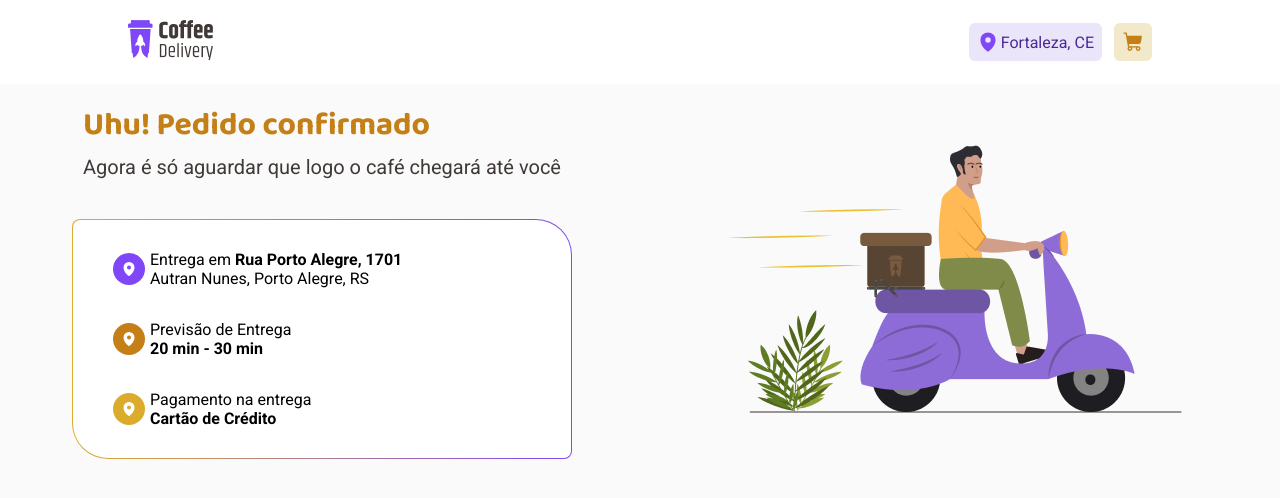
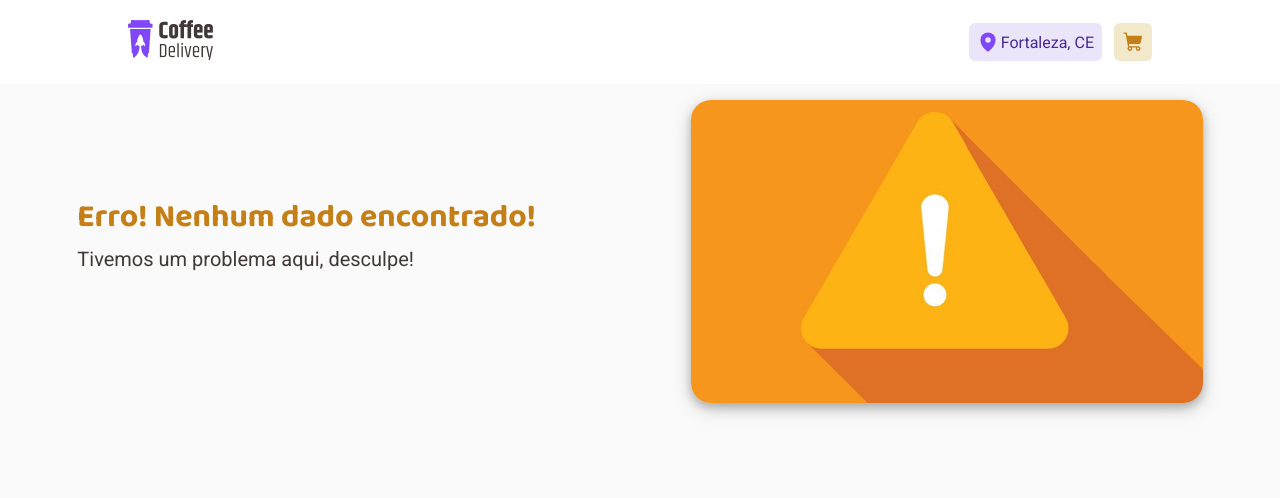
Before and after one commit to lwkas-gabriel/coffee-shop-rocketseat, a React (Vite) app: page /delivery-confirmation in a window 1280 px wide. Shown: the top 498 px of the page. Built offline with nearby package versions, Linux system fonts and the light colour scheme.

Commit message:
feat: tratando erro em caso de acesso indesejado da rota/erro no form

```diff
--- a/src/pages/DeliveryConfirmation/index.tsx
+++ b/src/pages/DeliveryConfirmation/index.tsx
@@ -1,23 +1,37 @@
 import { MapPin } from "@phosphor-icons/react";
 import image  from "../../assets/delivery.png";
-import { Bullet, Container, DeliveryInfoContainer, InfoHeader } from "./styles";
+import imageError  from "../../assets/error.jpeg";
+import { Bullet, Container, DeliveryInfoContainer, ErrorImage, InfoHeader } from "./styles";
+import { useLocation } from "react-router-dom";
 
 export function DeliveryConfirmation(){
+
+    const location = useLocation();
+    const { formData } = location.state || {};
+
+    // if(!formData){
+    //     return(
+    //         <div>
+    //             Erro: Nenhum dado foi passado!
+    //         </div>
+    //     );
+    // }
+
     return (
         <Container>
             <section>
                 <InfoHeader>
-                    <h2>Uhu! Pedido confirmado</h2>
-                    <p>Agora é só aguardar que logo o café chegará até você</p>
+                    <h2>{ formData ? "Uhu! Pedido confirmado" : "Erro! Nenhum dado encontrado!"}</h2>
+                    <p>{ formData ? "Agora é só aguardar que logo o café chegará até você" : "Tivemos um problema aqui, desculpe!"}</p>
                 </InfoHeader>
-                <DeliveryInfoContainer>
+                { formData ? <DeliveryInfoContainer>
                     <section>
                         <Bullet className="purple">
                             <MapPin size={16} weight="fill"/>
                         </Bullet>
                         <div>
-                            <p>Entrega em <strong>Rua Porto Alegre, 1701</strong></p>
-                            <p>Autran Nunes, Porto Alegre, RS</p>
+                            <p>Entrega em <strong>{formData.street}, {formData.houseNumber}</strong></p>
+                            <p>{formData.neighborhood}, {formData.city}, {formData.state}</p>
                         </div>
                     </section>
                     <section>
@@ -35,12 +49,12 @@ export function DeliveryConfirmation(){
                         </Bullet>
                         <div>
                             <p>Pagamento na entrega</p>
-                            <p><strong>Cartão de Crédito</strong></p>
+                            <p><strong>{formData.paymentMethod === "credit" ? "Cartão de Crédito" : formData.paymentMethod === "debit" ? "Cartão de Débito" : "PIX"}</strong></p>
                         </div>
                     </section>
-                </DeliveryInfoContainer>
+                </DeliveryInfoContainer> : <></>}
             </section>
-            <img src={image} alt="" />
+            { formData ? <img src={image} alt="" /> : <ErrorImage src={imageError} alt="" /> }
         </Container>
     );
 }
--- a/src/pages/DeliveryConfirmation/styles.ts
+++ b/src/pages/DeliveryConfirmation/styles.ts
@@ -104,3 +104,9 @@ export const Bullet = styled.div`
         background-color: ${props => props.theme["purple"]};
     }
 `
+
+export const ErrorImage = styled.img`
+    width: 40%;
+    border-radius: 20px;
+    box-shadow: 0 4px 8px 0 rgba(0, 0, 0, 0.2), 0 6px 20px 0 rgba(0, 0, 0, 0.19);
+`
```
Also changed, not shown: src/assets/error.jpeg (added).
